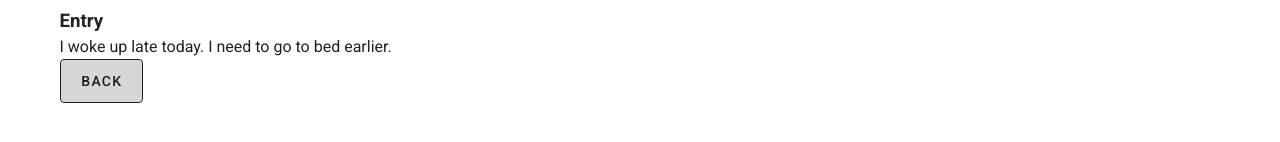
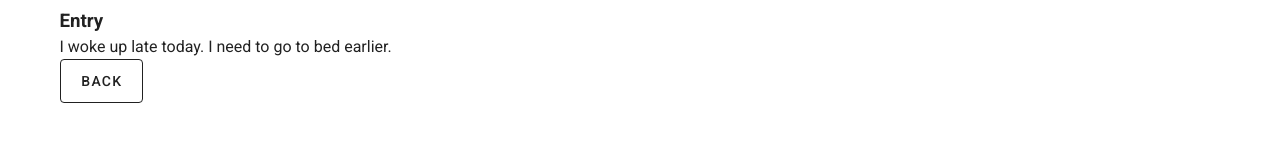
Before and after one commit to tg0488/mood-meter, a Vue app: page /PersonalEntry/PersonalLog in a window 1280 px wide. Shown: the part 178-320 px from the top of the page. Built offline with nearby package versions, Linux system fonts and the light colour scheme.

Commit message:
fixed back

```diff
--- a/src/views/PersonalEntry.vue
+++ b/src/views/PersonalEntry.vue
@@ -29,7 +29,7 @@
             </b>
         </v-row>
         <v-row >
-            <v-btn large outlined to="PersonalLog">
+            <v-btn large outlined to="/PersonalLog">
                 Back
             </v-btn>
         </v-row>
```
